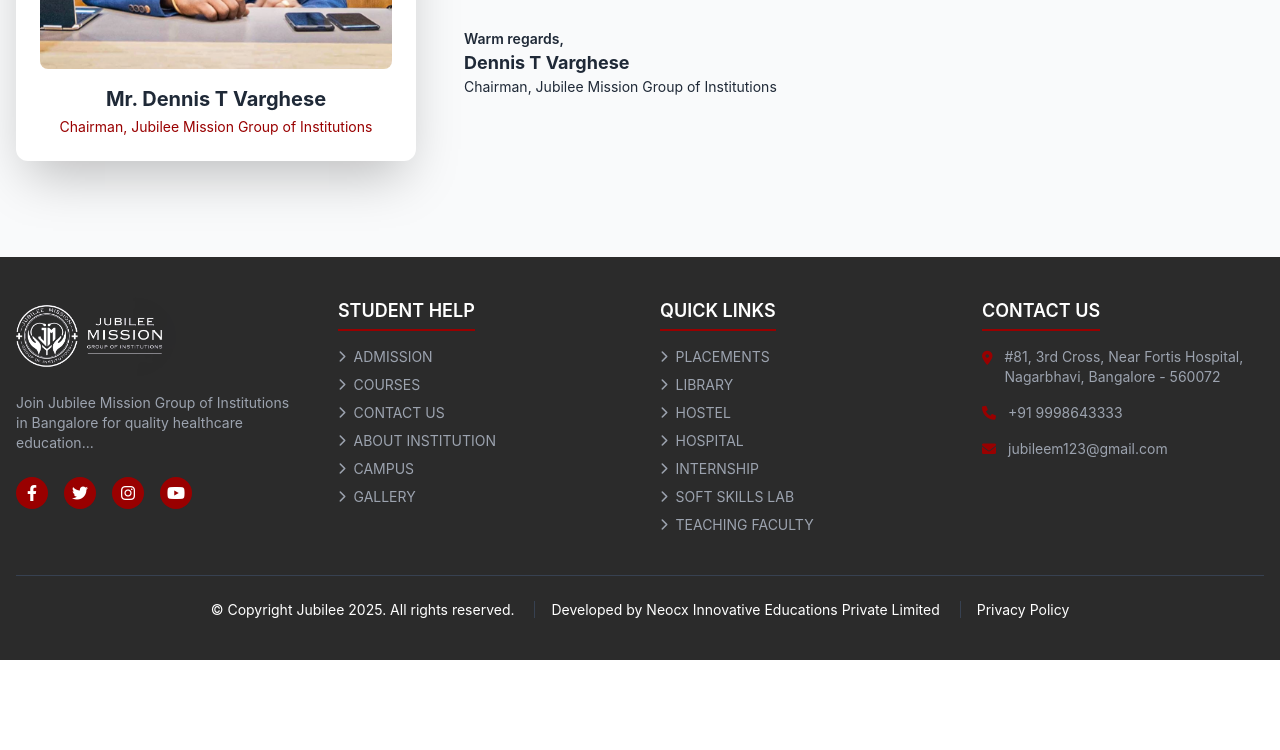
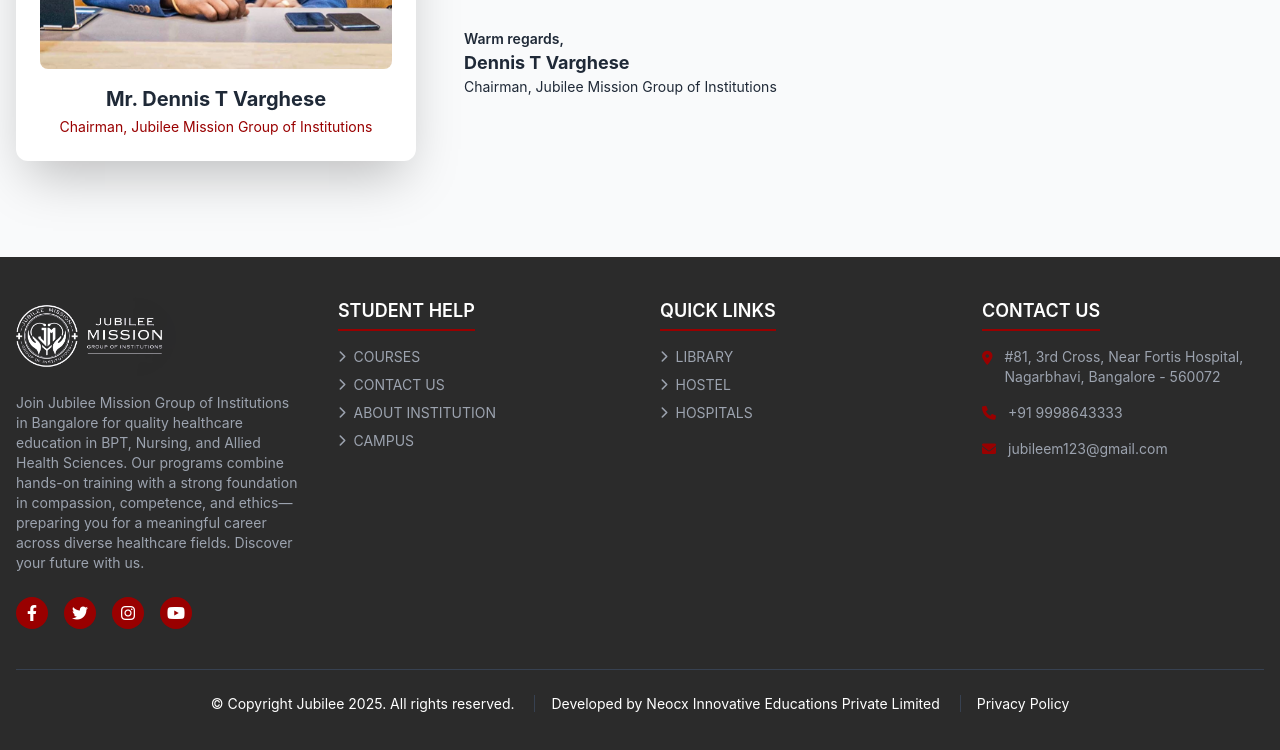
Before and after one commit to jminstitutions-dot/website, a plain HTML site: page index.html in a window 1280 px wide. Shown: the part 1991-2741 px from the top of the page. Before the commit the page ends 2651 px from the top, so only its background shows below. Drawn offline with nearby package versions, Linux system fonts and the light colour scheme.

Commit message:
Update index.html

```diff
--- a/index.html
+++ b/index.html
@@ -76,6 +76,7 @@
         <div class="flex space-x-4">
             <a href="#" class="hover:text-gray-300 transition duration-300"><i class="fab fa-facebook-f"></i></a>
             <a href="#" class="hover:text-gray-300 transition duration-300"><i class="fab fa-twitter"></i></a>
+            <!-- UPDATED: Instagram URL -->
             <a href="https://www.instagram.com/jubilee_mission_group/" class="hover:text-gray-300 transition duration-300"><i class="fab fa-instagram"></i></a>
             <a href="#" class="hover:text-gray-300 transition duration-300"><i class="fab fa-youtube"></i></a>
         </div>
@@ -85,6 +86,7 @@
 <nav class="bg-secondary shadow-lg">
     <div class="container mx-auto px-4">
         <div class="flex justify-between items-center h-24">
+            <!-- RESTORED: Logo link points to index.html/default home page convention -->
             <a href="index.html" class="flex items-center space-x-2 text-white text-xl font-bold">
                 <img
                     src="logo.png"
@@ -94,6 +96,7 @@
                 >
             </a>
 
+            <!-- RESTORED: Main navigation links including Gallery and Contact Us -->
             <div class="hidden lg:flex items-center space-x-6 text-white">
                 <a href="index.html" class="py-5 px-3 text-primary bg-white/10 transition duration-300 font-bold rounded-md">Home</a>
                 <a href="about_institution.html" class="py-5 px-3 hover:text-primary transition duration-300 font-medium">About Institution</a>
@@ -103,6 +106,7 @@
                 <a href="contact_us.html" class="py-5 px-3 hover:text-primary transition duration-300 font-medium">Contact Us</a>
             </div>
 
+            <!-- RESTORED: Admission button link to contact_us.html -->
             <a href="contact_us.html" class="bg-primary hover:bg-red-700 text-white font-bold py-2 px-6 rounded-lg transition duration-300 shadow-md transform hover:scale-105 hidden lg:block">
                 ADMISSION OPEN
             </a>
@@ -113,6 +117,7 @@
         </div>
     </div>
 
+    <!-- RESTORED: Mobile menu links including Gallery and Contact Us -->
     <div id="mobile-menu" class="lg:hidden bg-secondary transition-all duration-300 max-h-0 overflow-hidden">
         <a href="index.html" class="block py-3 px-4 text-sm text-primary bg-white/10 transition duration-200 font-bold">Home</a>
         <a href="about_institution.html" class="block py-3 px-4 text-sm text-white hover:bg-gray-700 transition duration-200">About Institution</a>
@@ -158,7 +163,7 @@
                     <p class="text-gray-700 text-sm">
                         Our mission is to develop healthcare professionals with the knowledge, compassion, and integrity to transform patient care, contribute to community well-being, and advance the standards of healthcare, fostering leaders who positively impact society and the medical field.
                     </p>
-                    </div>
+                </div>
 
                 <div class="bg-white p-6 rounded-xl shadow-2xl border-t-4 border-primary hover:shadow-primary transition duration-300">
                     <div class="flex items-start mb-4">
@@ -170,7 +175,7 @@
                     <p class="text-gray-700 text-sm">
                         Our motto, "World-changing. Ideas. Life-changing. Impact" reflects our commitment to excellence and the positive impact our graduates have on patients and communities.
                     </p>
-                    </div>
+                </div>
 
                 <div class="bg-white p-6 rounded-xl shadow-2xl border-t-4 border-primary hover:shadow-primary transition duration-300">
                     <div class="flex items-start mb-4">
@@ -182,7 +187,7 @@
                     <p class="text-gray-700 text-sm">
                         We offer a vibrant learning environment that blends academic rigor with real-world experience. With modern facilities, skilled faculty, and hands-on training, students in Physiotherapy, Nursing, and Allied Health Sciences develop the confidence, compassion, and competence needed to excel in today’s healthcare field. Our focus on holistic growth ensures every graduate is prepared to lead, serve, and make a lasting impact.
                     </p>
-                    </div>
+                </div>
             </div>
         </div>
     </section>
@@ -258,52 +263,48 @@
 <footer class="bg-footer text-white py-10">
     <div class="container mx-auto px-4">
         <div class="grid grid-cols-1 md:grid-cols-4 gap-10">
+
             <div class="space-y-4">
+                <!-- Logo link points to index.html -->
                 <a href="index.html" class="flex items-center space-x-2 text-white text-xl font-bold">
-                    <img src="logo.png" alt="Jubilee Mission College Logo" class="w-40 h-18 object-contain rounded-full"
-                        onerror="this.onerror=null; this.src='https://placehold.co/64x64/ffffff/990000?text=Logo';">
+                    <img
+                        src="logo.png"
+                        alt="Jubilee Mission College Logo"
+                        class="w-40 h-18 object-contain rounded-full"
+                        onerror="this.onerror=null; this.src='https://placehold.co/64x64/ffffff/990000?text=Logo';"
+                    >
                 </a>
                 <p class="text-sm text-gray-400">
-                    Join Jubilee Mission Group of Institutions in Bangalore for quality healthcare education...
+                    Join Jubilee Mission Group of Institutions in Bangalore for quality healthcare education in BPT, Nursing, and Allied Health Sciences. Our programs combine hands-on training with a strong foundation in compassion, competence, and ethics—preparing you for a meaningful career across diverse healthcare fields. Discover your future with us.
                 </p>
                 <div class="flex space-x-4 pt-2">
-                    <a href="#" class="w-8 h-8 flex items-center justify-center bg-primary rounded-full hover:bg-red-700 transition duration-300">
-                        <i class="fab fa-facebook-f text-white"></i>
-                    </a>
-                    <a href="#" class="w-8 h-8 flex items-center justify-center bg-primary rounded-full hover:bg-red-700 transition duration-300">
-                        <i class="fab fa-twitter text-white"></i>
-                    </a>
-                    <a href="https://www.instagram.com/jubilee_mission_group/" class="w-8 h-8 flex items-center justify-center bg-primary rounded-full hover:bg-red-700 transition duration-300">
-                        <i class="fab fa-instagram text-white"></i>
-                    </a>
-                    <a href="#" class="w-8 h-8 flex items-center justify-center bg-primary rounded-full hover:bg-red-700 transition duration-300">
-                        <i class="fab fa-youtube text-white"></i>
-                    </a>
+                    <a href="#" class="w-8 h-8 flex items-center justify-center bg-primary rounded-full hover:bg-red-700 transition duration-300"><i class="fab fa-facebook-f text-white"></i></a>
+                    <a href="#" class="w-8 h-8 flex items-center justify-center bg-primary rounded-full hover:bg-red-700 transition duration-300"><i class="fab fa-twitter text-white"></i></a>
+                    <!-- UPDATED: Instagram URL -->
+                    <a href="https://www.instagram.com/jubilee_mission_group/" class="w-8 h-8 flex items-center justify-center bg-primary rounded-full hover:bg-red-700 transition duration-300"><i class="fab fa-instagram text-white"></i></a>
+                    <a href="#" class="w-8 h-8 flex items-center justify-center bg-primary rounded-full hover:bg-red-700 transition duration-300"><i class="fab fa-youtube text-white"></i></a>
                 </div>
             </div>
 
             <div>
                 <h3 class="text-lg font-semibold mb-4 border-b-2 border-primary pb-1 inline-block">STUDENT HELP</h3>
                 <ul class="space-y-2 text-sm">
-                    <li><a href="contact_us.html" class="text-gray-400 hover:text-primary transition duration-200 flex items-center"><i class="fas fa-chevron-right text-xs mr-2"></i> ADMISSION</a></li>
+                    <!-- SYNCHRONIZED TO MATCH ABOUT INSTITUTION FOOTER (4 links) -->
                     <li><a href="courses.html" class="text-gray-400 hover:text-primary transition duration-200 flex items-center"><i class="fas fa-chevron-right text-xs mr-2"></i> COURSES</a></li>
-                    <li><a href="contact_us.html" class="text-gray-400 hover:text-primary transition duration-200 flex items-center"><i class="fas fa-chevron-right text-xs mr-2"></i> CONTACT US</a></li>
+                    <li><a href="contact.html" class="text-gray-400 hover:text-primary transition duration-200 flex items-center"><i class="fas fa-chevron-right text-xs mr-2"></i> CONTACT US</a></li>
                     <li><a href="about_institution.html" class="text-gray-400 hover:text-primary transition duration-200 flex items-center"><i class="fas fa-chevron-right text-xs mr-2"></i> ABOUT INSTITUTION</a></li>
                     <li><a href="campus.html" class="text-gray-400 hover:text-primary transition duration-200 flex items-center"><i class="fas fa-chevron-right text-xs mr-2"></i> CAMPUS</a></li>
-                    <li><a href="gallery.html" class="text-gray-400 hover:text-primary transition duration-200 flex items-center"><i class="fas fa-chevron-right text-xs mr-2"></i> GALLERY</a></li>
                 </ul>
             </div>
 
             <div>
                 <h3 class="text-lg font-semibold mb-4 border-b-2 border-primary pb-1 inline-block">QUICK LINKS</h3>
                 <ul class="space-y-2 text-sm">
-                    <li><a href="#" class="text-gray-400 hover:text-primary transition duration-200 flex items-center"><i class="fas fa-chevron-right text-xs mr-2"></i> PLACEMENTS</a></li>
+                    <!-- SYNCHRONIZED TO MATCH ABOUT INSTITUTION FOOTER (3 links) -->
                     <li><a href="campus.html" class="text-gray-400 hover:text-primary transition duration-200 flex items-center"><i class="fas fa-chevron-right text-xs mr-2"></i> LIBRARY</a></li>
                     <li><a href="campus.html" class="text-gray-400 hover:text-primary transition duration-200 flex items-center"><i class="fas fa-chevron-right text-xs mr-2"></i> HOSTEL</a></li>
-                    <li><a href="hospitals.html" class="text-gray-400 hover:text-primary transition duration-200 flex items-center"><i class="fas fa-chevron-right text-xs mr-2"></i> HOSPITAL</a></li>
-                    <li><a href="#" class="text-gray-400 hover:text-primary transition duration-200 flex items-center"><i class="fas fa-chevron-right text-xs mr-2"></i> INTERNSHIP</a></li>
-                    <li><a href="#" class="text-gray-400 hover:text-primary transition duration-200 flex items-center"><i class="fas fa-chevron-right text-xs mr-2"></i> SOFT SKILLS LAB</a></li>
-                    <li><a href="#" class="text-gray-400 hover:text-primary transition duration-200 flex items-center"><i class="fas fa-chevron-right text-xs mr-2"></i> TEACHING FACULTY</a></li>
+                    <!-- MODIFIED: Text changed to HOSPITALS and URL changed to hospitals.html -->
+                    <li><a href="hospitals.html" class="text-gray-400 hover:text-primary transition duration-200 flex items-center"><i class="fas fa-chevron-right text-xs mr-2"></i> HOSPITALS</a></li>
                 </ul>
             </div>
 
@@ -327,6 +328,7 @@
         </div>
 
         <div class="border-t border-gray-700 mt-10 pt-6 text-center text-sm">
+            <!-- Footer bottom links and text updated to remove Terms of Service and Legal -->
             <p>&copy; Copyright Jubilee 2025. All rights reserved.
                 <span class="ml-4 pl-4 border-l border-gray-700">Developed by Neocx Innovative Educations Private Limited</span>
                 <span class="ml-4 pl-4 border-l border-gray-700"><a href="privacy.html" class="hover:text-primary transition duration-200">Privacy Policy</a></span>
```
